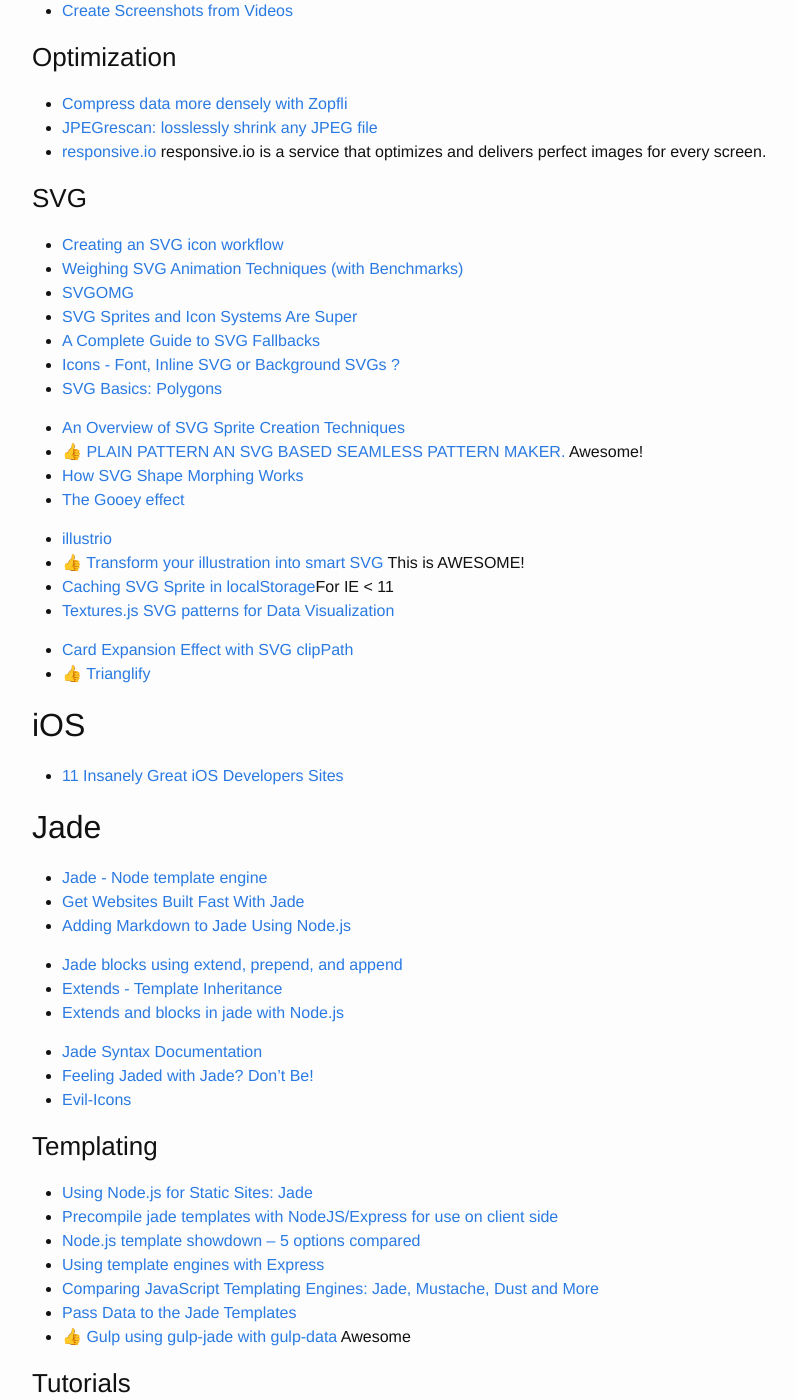
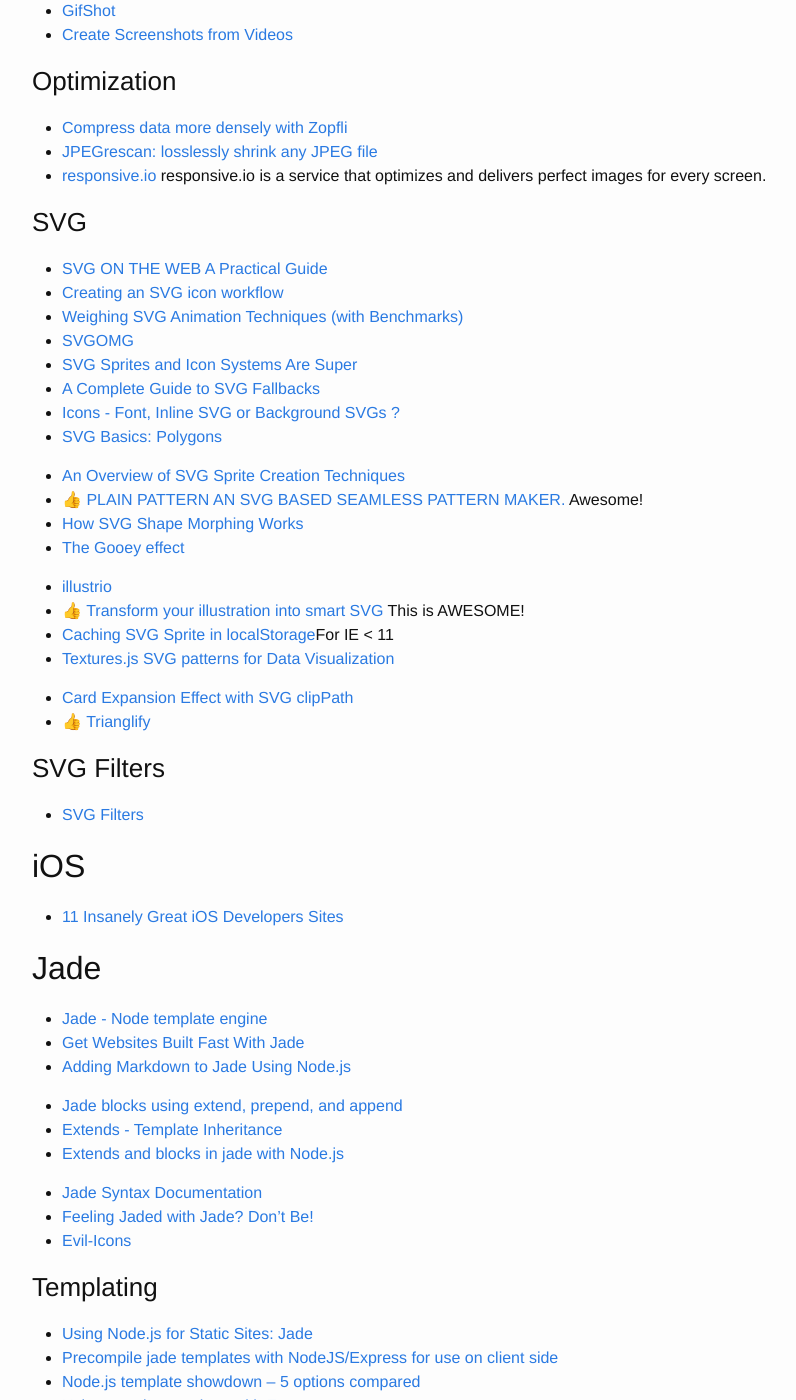
Before and after one commit to brownerd/brownerd.github.io, a Jekyll site: the page built from _posts/2015-01-01-reading-list-2015.md, in a window 1280 px wide and 1400 px high, scrolled down 12306 px. Shown: the whole window, without its empty margins (238-1034 px from the left). Built offline with Jekyll 4.4.1, drawn with Linux system fonts in a browser that asks for light colours; emoji names are drawn with the system emoji font.

Commit message:
svg guide

```diff
--- a/_posts/2015-01-01-reading-list-2015.md
+++ b/_posts/2015-01-01-reading-list-2015.md
@@ -660,6 +661,7 @@ A fast and modern static website engine
 
 
 ### SVG
+- [SVG ON THE WEB A Practical Guide](https://svgontheweb.com/)
 - [Creating an SVG icon workflow](http://lukewhitehouse.co.uk/blog/svg-icon-workflow/)
 - [Weighing SVG Animation Techniques (with Benchmarks)](http://css-tricks.com/weighing-svg-animation-techniques-benchmarks/)
 - [SVGOMG](https://jakearchibald.github.io/svgomg/)
@@ -684,6 +686,9 @@ SVG patterns for Data Visualization](http://riccardoscalco.github.io/textures/)
 - [Card Expansion Effect with SVG clipPath](http://tympanus.net/codrops/2015/06/18/card-expansion-effect-svg-clippath/)
 - [:+1: Trianglify](http://qrohlf.com/trianglify/)
 
+
+### SVG Filters
+- [SVG Filters](http://jorgeatgu.github.io/svg-filters/)
 
 
 ## iOS
```
Also changed, not shown: other parts of _posts/2015-01-01-reading-list-2015.md (+1 -0 lines).
